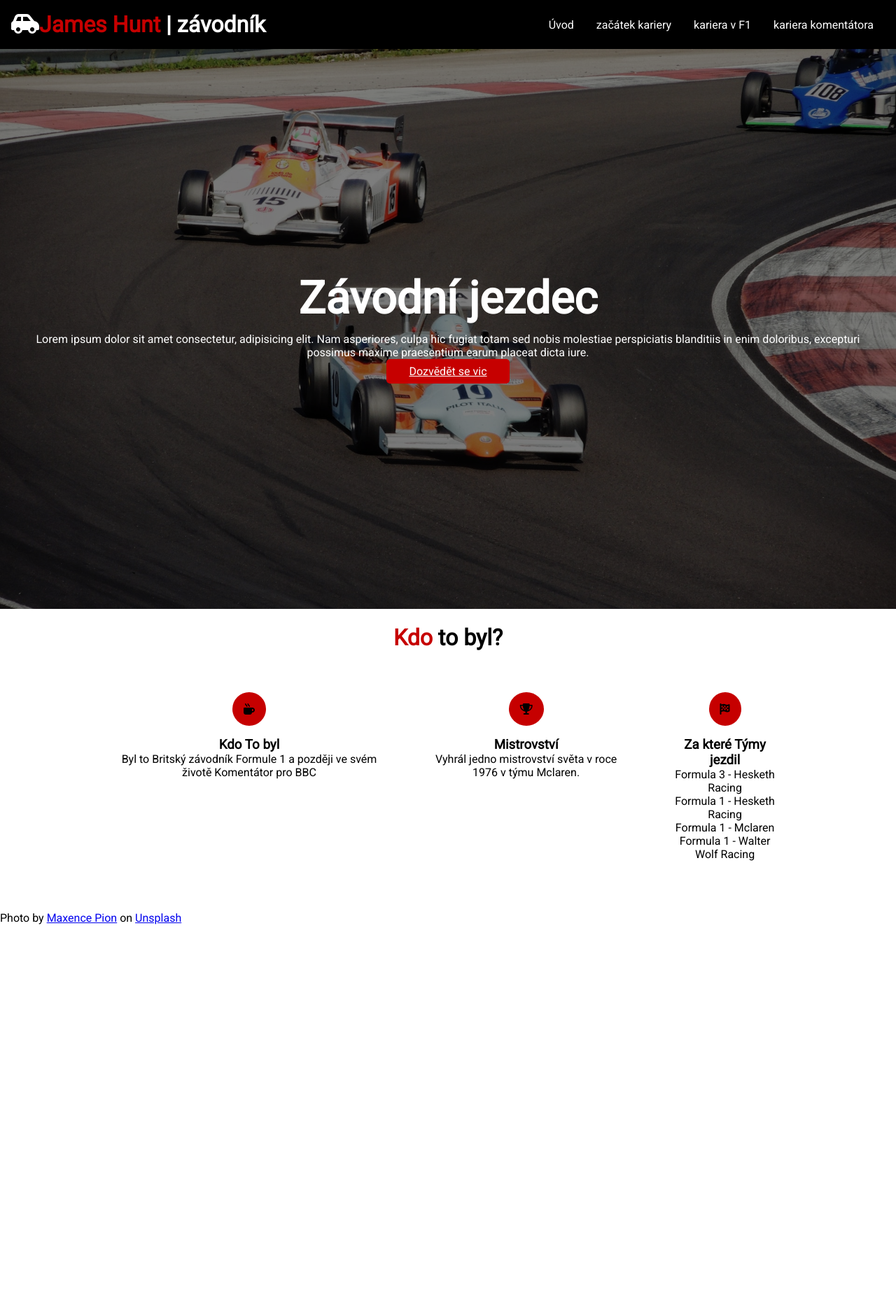
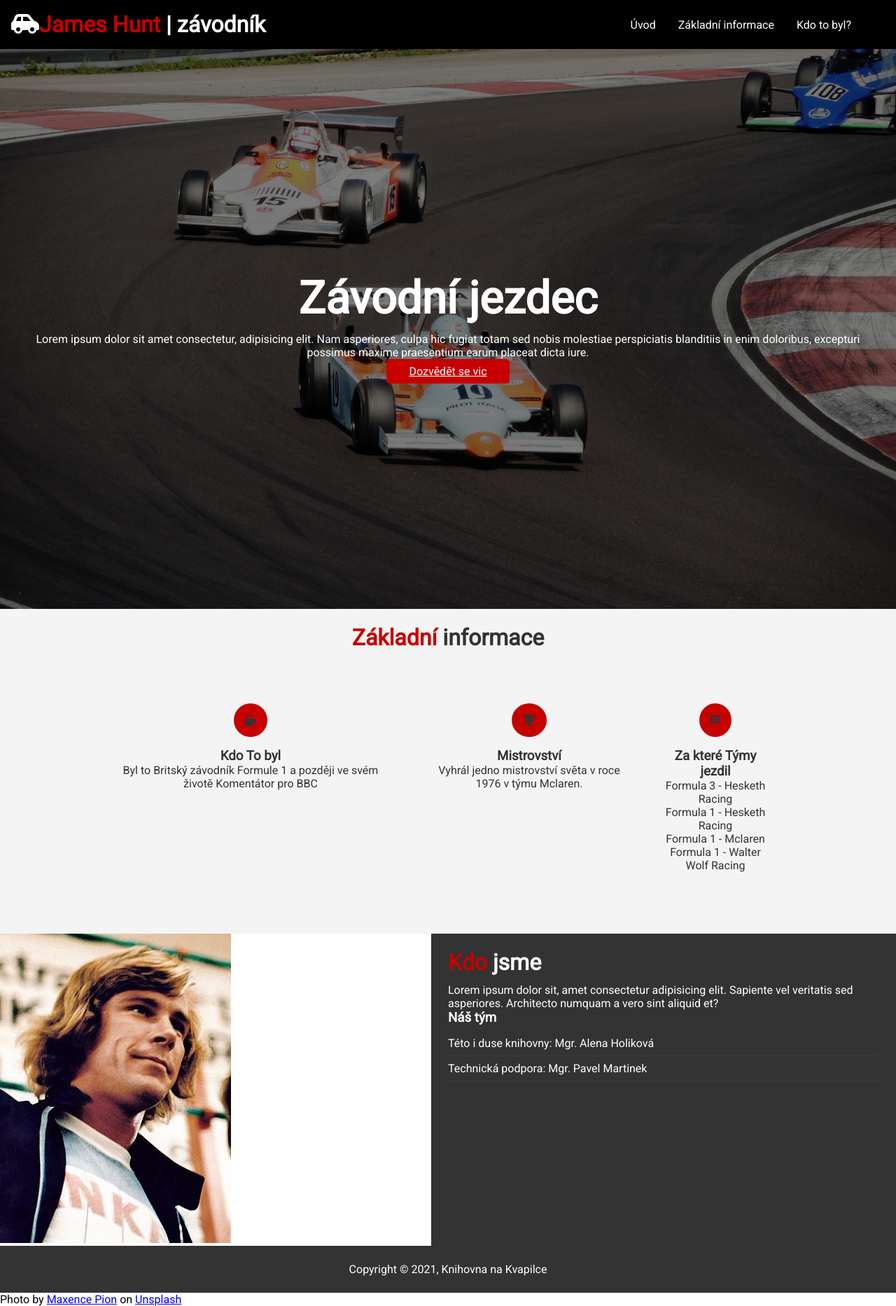
Before and after one commit to detanczk/pva_projekt1, a plain HTML site: page index.html in a window 1280 px wide. Shown: the whole page at 70% size. Before the commit the page ends 1321 px from the top, so only its background shows below. Drawn offline with nearby package versions, Linux system fonts and the light colour scheme.

Commit message:
nefunguje to >:(

```diff
--- a/css/style.css
+++ b/css/style.css
@@ -124,3 +124,35 @@ body{
     padding: 1rem;
     margin-bottom: 1rem;
 }
+.bg-light {
+    background: #f4f4f4;
+     color: #333;
+}
+.bg-dark {background:#333;
+     color: #fff;
+}
+
+.p-1{
+    padding: 1.5rem;
+}
+
+.p-2{
+padding: 1.5rem;
+}
+.list { margin: 0.5rem 0;
+     list-style: none;
+}
+.p-3 { padding: 3rem; }
+.list li {
+padding: 0.5rem 0;
+border-bottom: #444 dotted 1px;
+}
+#who {
+    display: flex;
+}
+#who div {
+    flex: 1;
+}
+#who .who-img{
+    content: url(../img/james.jpg)
+}
--- a/index.html
+++ b/index.html
@@ -12,9 +12,9 @@
     <div id="logo"><a href="index.html"><i class="fa-solid fa-car-side"></i><span class="text-primary">James Hunt</span> | závodník</a></div>
     <ul>
         <li><a href="#home">Úvod</a></li>
-            <li><a href="#what">začátek kariery </a></li>
-            <li><a href="#who">kariera v F1 </a></li>
-            <li><a href="#contact">kariera komentátora</a></li>
+        <li><a href="#what">Základní informace</a></li>
+        <li><a href="#who">Kdo to byl?</a></li>
+        <li><a href="#contact"></a></li>
     </ul>
 </nav>
     <div id="showcase">
@@ -24,13 +24,9 @@
             <a href="#what" class="btn">Dozvědět se vic</a>
         </div>
     </div>
-
-        </div>
 <section id="what" class="bg-light py-1">
     <div class="container">
-            <h2 class="m-heading text-center"> <span class="text-primary">Kdo</span>
-            to byl?
-            </h2>
+    <h2 class="m-heading text-center"> <span class="text-primary">Základní </span>informace</h2>
     <div class="items">
        <div class="item">
             <i class="fa-solid fa-mug-hot"></i>
@@ -47,7 +43,6 @@
                 <p>Vyhrál jedno mistrovství světa v roce 1976 v týmu Mclaren.</p>
              </div>
         </div>
-            </div>
     <div class="items">
         <div class="item">
             <div>
@@ -61,11 +56,34 @@
             </div>
     </div>
 </section>
+<section id="who">
+    <div><img src="./img/james.jpg"></div>
+    <div class="who-text bg-dark p-2">
+        <h2 class="m-heading">
+        <span class="text-primary">Kdo </span>jsme</h2>
+        <p> Lorem ipsum dolor sit, amet consectetur adipisicing elit. Sapiente vel veritatis sed asperiores. Architecto numquam a vero sint aliquid et?</p>
+        <h3>Náš tým</h3>
+        <ul class="list">
+            <li>Této i duse knihovny: Mgr. Alena Holiková</li>
+            <li>Technická podpora: Mgr. Pavel Martinek</li>
+        </ul>
+    </div>
+</section>
+<footer id="main-footer" class="bg-dark text-center py-1">
+    <div class="containter">
+    <p>Copyright &copy; 2021, Knihovna na Kvapilce</p>
+    </div>
+</footer>
+<script
+src="https://cdnjs.cloudflare.com/ajax/libs/jquery/3.6.8/jquery.min.js"
+integrity="sha512-894VE6QMD5159HgZOGReFYm4dnic1Qt5NtvYSaNcOP+u1T9qVdvdihzePPSiign/+3e7304EaG7TubfWGUMQ=="
+crossorigin="anonymous"
+referrerpolicy="no-referrer"
+></script>
 <section id="zdroje">
     <ol>
         <li>
             Photo by <a href="https://unsplash.com/@maxpion21?utm_content=creditCopyText&utm_medium=referral&utm_source=unsplash">Maxence Pion</a> on <a href="https://unsplash.com/photos/qhrOcbW_qSU?utm_content=creditCopyText&utm_medium=referral&utm_source=unsplash">Unsplash</a>
-
         </li>
     </ol>
 </section>
```
Also changed, not shown: img/james.jpg (added). Lines whose indentation alone changed are shown as unchanged.
